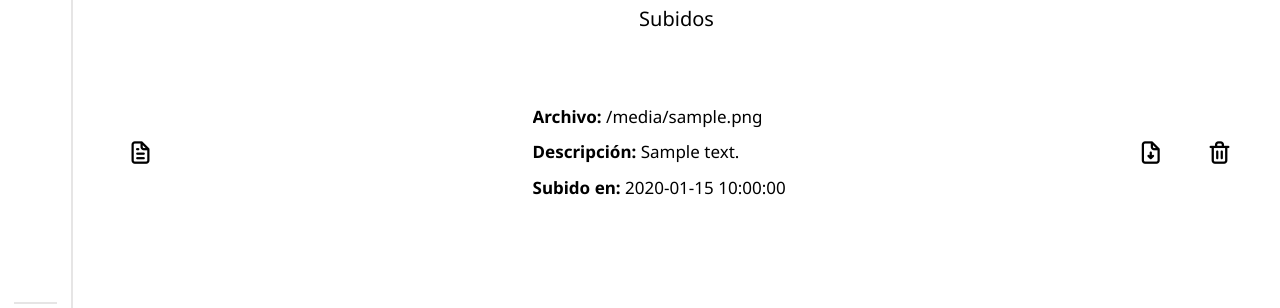
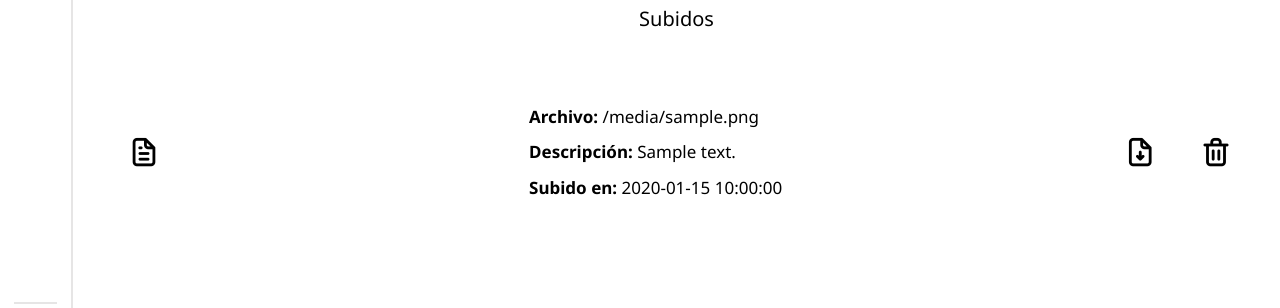
Before and after one commit to josselinesot/SECTUR-, a Flask app: page /home in a window 1280 px wide. Shown: the part 324-632 px from the top of the page. Run offline with Flask 3, Linux system fonts and the light colour scheme; the visitor is signed in with stand-in values (Sample User, id 1); a database or web service that is not in the repository returns one stand-in record (values such as "Sample title"); parts of the project's set-up code (start-up, migrations or seed data) failed here and were passed over.

Commit message:
git add home.html

```diff
--- a/templates/home.html
+++ b/templates/home.html
@@ -123,7 +123,7 @@
                     <ul class="pdf-list">
                         {% for pdf in user_pdfs %}
                         <li class="pdf-item">
-                            <span class="pdf-icon"><i class="uil uil-file-alt" style="font-size: 27px;"></i></span>
+                            <span class="pdf-icon"><i class="uil uil-file-alt" style="font-size: 34px;"></i></span>
                             <div class="pdf-details">
                                 <p><strong>Archivo:</strong> {{ pdf['filename'] }}</p>
                                 <p><strong>Descripción:</strong> {{ pdf['description'] }}</p>
@@ -131,11 +131,11 @@
                             </div>
                             <div class="pdf-actions">
                                 <a href="{{ url_for('download_pdf', file_id=pdf['file_id']) }}" class="btn btn-link">
-                                    <i class="uil uil-file-download" style="font-size: 27px;"></i>
+                                    <i class="uil uil-file-download" style="font-size: 34px;"></i>
                                 </a>
                                 <!-- Boton de eliminar pdf -->
                                 <button class="btn btn-link" onclick="confirmDelete('{{ pdf['file_id'] }}')">
-                                    <i class="uil uil-trash-alt" style="font-size: 27px;"></i>
+                                    <i class="uil uil-trash-alt" style="font-size: 34px;"></i>
                                 </button>
 
                             </div>
```
